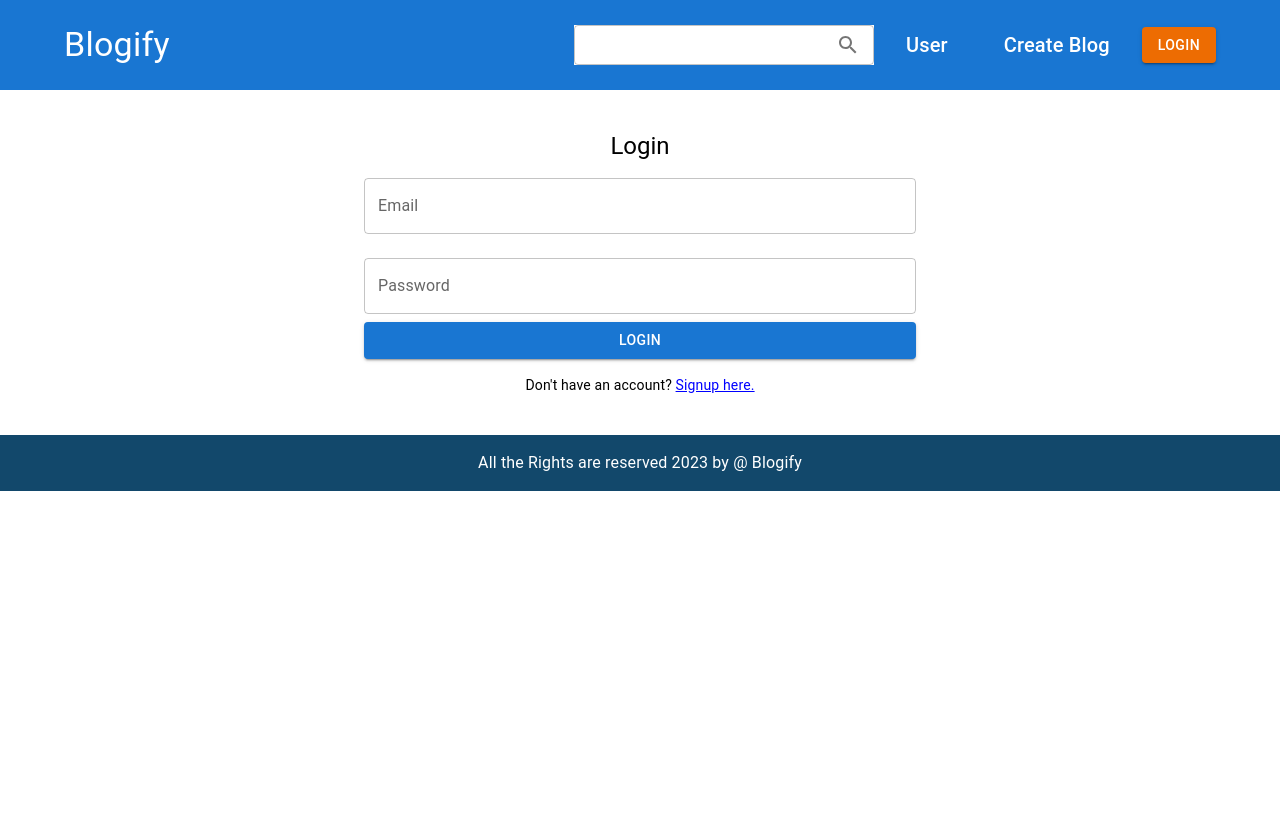
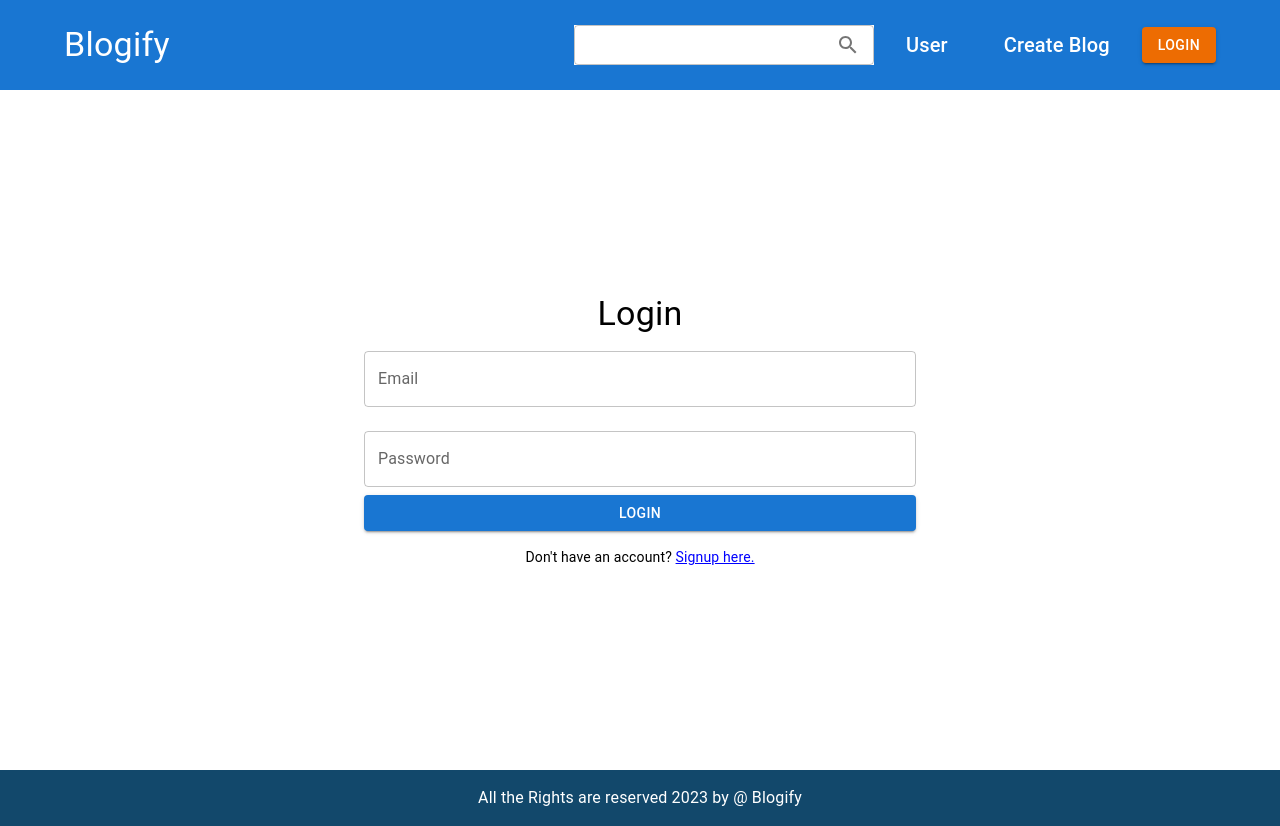
Before and after one commit to rajprakash9695/blogify, a React (Vite) app: page /login in a window 1280 px wide. Before the commit the page ends 800 px from the top, so only its background shows below. Built offline with nearby package versions, Linux system fonts and the light colour scheme.

Commit message:
404 page add

```diff
--- a/src/App.tsx
+++ b/src/App.tsx
@@ -10,6 +10,7 @@ import LoginForm from "./components/LoginForm";
 import Footer from "./components/Footer";
 import Blogpost from "./components/Blogpost";
 import MdEditor from "./components/MdEditor";
+import NotFound from "./components/NotFound";
 
 function App() {
   const handleLogin = (email: string, password: string) => {
@@ -32,6 +33,7 @@ function App() {
         />
         <Route path="/post" element={<MdEditor />} />
         <Route path="/view" element={<Blogpost />} />
+        <Route path="*" element={<NotFound />} />
       </Routes>
       <Footer />
     </Box>
--- a/src/components/CustomCard.tsx
+++ b/src/components/CustomCard.tsx
@@ -9,7 +9,7 @@ import {
   Container,
   Typography,
 } from "@mui/material";
-import blogImage from "../assets/blog-icon.png";
+// import blogImage from "../assets/blog-icon.png";
 
 type Props = {
   title: string;
@@ -18,17 +18,12 @@ type Props = {
 };
 
 function CustomCard({ title = " ", description = "", image = "" }: Props) {
-  const [isImage, setImage] = useState("");
-  console.log("log", isImage);
   return (
     <Box>
       <Container>
-        <Card sx={{ maxHeight: "22222" }}>
-          {isImage ? (
-            <img alt="green iguana" src={image} width={300} height={200} />
-          ) : (
-            <img alt="blog image" src={blogImage} width={300} height={200} />
-          )}
+        <Card>
+          <img alt="green iguana" src={image} width={300} height={200} />
+
           <CardContent>
             <Typography gutterBottom variant="h5" component="div">
               {title}
--- a/src/components/LoginForm.tsx
+++ b/src/components/LoginForm.tsx
@@ -1,30 +1,16 @@
 import React, { useState } from "react";
 import { Box, Button, Container, TextField, Typography } from "@mui/material";
+import { Form, Formik } from "formik";
 
 interface LoginFormProps {
   onLogin: (email: string, password: string) => void;
-  onSignup: (email: string, password: string) => void;
+  onSignup: (
+    name: string,
+    email: string,
+    password: string,
+    confirmPassword: string
+  ) => void;
 }
-
-// const [open, setOpen] = useState(false);
-
-// const handleOpen = () => {
-//   setOpen(true);
-// };
-
-// const handleClose = () => {
-//   setOpen(false);
-// };
-
-// const handleLogin = (email: string, password: string) => {
-//   // Implement your login logic here
-//   console.log("Login:", email, password);
-// };
-
-// const handleSignup = (email: string, password: string) => {
-//   // Implement your signup logic here
-//   console.log("Signup:", email, password);
-// };
 
 const LoginForm: React.FC<LoginFormProps> = ({ onLogin, onSignup }) => {
   const [name, setName] = useState("");
@@ -33,18 +19,55 @@ const LoginForm: React.FC<LoginFormProps> = ({ onLogin, onSignup }) => {
   const [confirmPassword, setConfirmPassword] = useState("");
   const [isLogin, setIsLogin] = useState(true);
 
+  const handleSubmit = (values: any) => {
+    if (isLogin) {
+      // Login
+      onLogin(values.email, values.password);
+    } else {
+      // Signup
+      onSignup(
+        values.name,
+        values.email,
+        values.password,
+        values.confirmPassword
+      );
+    }
+
+    // Log the form data to the console
+    console.log("Form Data Submitted:", values);
+  };
+
   const handleLogin = () => {
     onLogin(email, password);
   };
 
   const handleSignup = () => {
-    onSignup(email, password);
+    console.log("log");
+
+    onSignup(name, email, password, confirmPassword);
   };
 
   return (
-    <Box my={5}>
+    <Box
+      my={5}
+      height={"75vh"}
+      display={"flex"}
+      flexDirection={"column"}
+      alignItems={"center"}
+      justifyContent={"center"}
+    >
       <Container maxWidth={"sm"}>
-        <Typography textAlign={"center"} variant="h5">
+        <Formik
+          initialValues={{
+            name: "",
+            email: "",
+            password: "",
+            confirmPassword: "",
+          }}
+          onSubmit={handleSubmit}
+        >
+          <Form onSubmit={handleSubmit}>
+            <Typography textAlign={"center"} variant="h4">
               {isLogin ? "Login" : "Signup"}
             </Typography>
             {isLogin ? (
@@ -54,6 +77,7 @@ const LoginForm: React.FC<LoginFormProps> = ({ onLogin, onSignup }) => {
                 label="Name"
                 variant="outlined"
                 value={name}
+                name="name"
                 onChange={(e) => setName(e.target.value)}
                 fullWidth
                 margin="normal"
@@ -64,6 +88,8 @@ const LoginForm: React.FC<LoginFormProps> = ({ onLogin, onSignup }) => {
               label="Email"
               variant="outlined"
               value={email}
+              type="email"
+              name="email"
               onChange={(e) => setEmail(e.target.value)}
               fullWidth
               margin="normal"
@@ -72,6 +98,7 @@ const LoginForm: React.FC<LoginFormProps> = ({ onLogin, onSignup }) => {
               label="Password"
               type="password"
               variant="outlined"
+              name="password"
               value={password}
               onChange={(e) => setPassword(e.target.value)}
               fullWidth
@@ -84,6 +111,7 @@ const LoginForm: React.FC<LoginFormProps> = ({ onLogin, onSignup }) => {
               <TextField
                 label="Confirm Password"
                 type="password"
+                name="confirmPassword"
                 variant="outlined"
                 value={confirmPassword}
                 onChange={(e) => setConfirmPassword(e.target.value)}
@@ -96,6 +124,7 @@ const LoginForm: React.FC<LoginFormProps> = ({ onLogin, onSignup }) => {
               variant="contained"
               color="primary"
               fullWidth
+              type="submit"
               onClick={isLogin ? handleLogin : handleSignup}
             >
               {isLogin ? "Login" : "Signup"}
@@ -105,7 +134,9 @@ const LoginForm: React.FC<LoginFormProps> = ({ onLogin, onSignup }) => {
               align="center"
               style={{ marginTop: "16px" }}
             >
-          {isLogin ? "Don't have an account? " : "Already have an account? "}
+              {isLogin
+                ? "Don't have an account? "
+                : "Already have an account? "}
               <span
                 style={{
                   cursor: "pointer",
@@ -117,6 +148,8 @@ const LoginForm: React.FC<LoginFormProps> = ({ onLogin, onSignup }) => {
                 {isLogin ? "Signup here." : "Login here."}
               </span>
             </Typography>
+          </Form>
+        </Formik>
       </Container>
     </Box>
   );
--- /dev/null
+++ b/src/components/NotFound.tsx
@@ -0,0 +1,23 @@
+import { Box, Container, Typography } from "@mui/material";
+import NotFoundImage from "../assets/404_illustration_4x.png";
+import { Link } from "react-router-dom";
+import HomeBlog from "./HomeBlog";
+
+function NotFound() {
+  return (
+    <Container>
+      <Box
+        display={"flex"}
+        flexDirection={"column"}
+        justifyContent={"center"}
+        alignItems={"center"}
+        height={"85vh"}
+      >
+        <img src={NotFoundImage} height={500} />
+        <Typography variant="h3">Page not found</Typography>
+      </Box>
+    </Container>
+  );
+}
+
+export default NotFound;
```
Also changed, not shown: src/assets/404_illustration_4x.png (added). Lines whose indentation alone changed are shown as unchanged.
